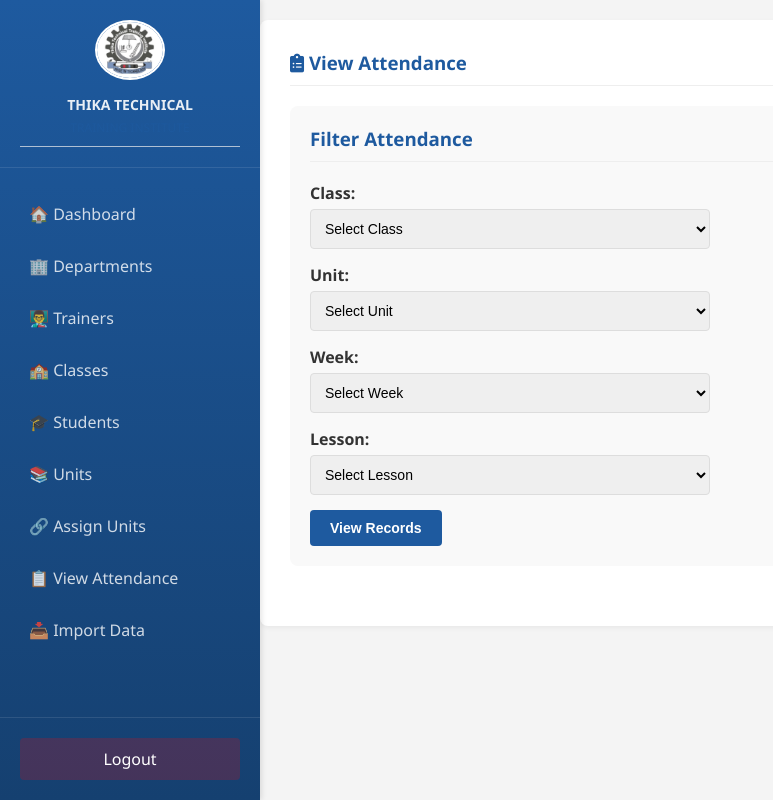
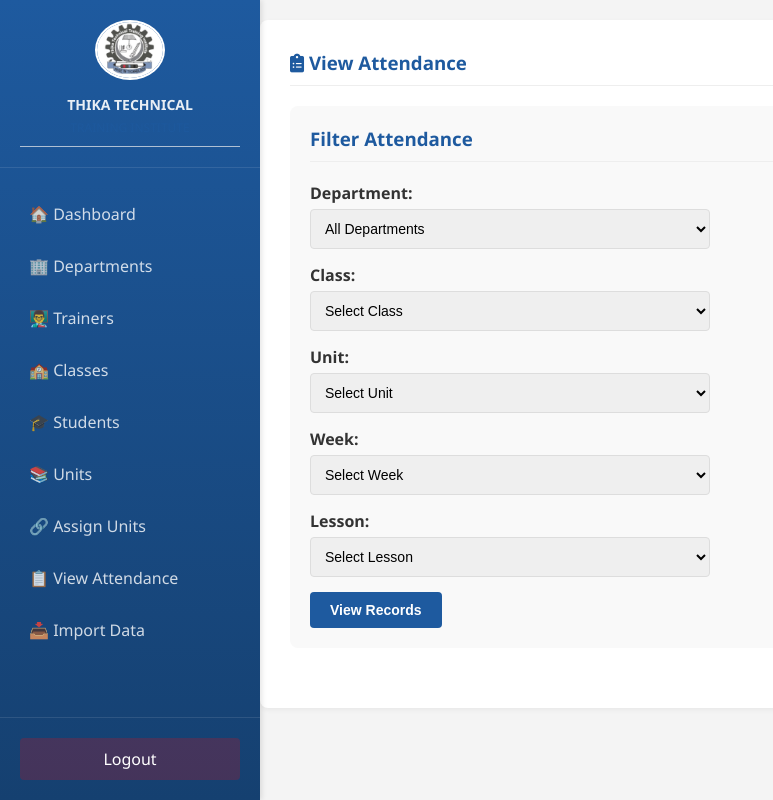
Before and after one commit to alexfreed1/myrenderproject, a Flask app: page /admin/view_attendance in a window 1280 px wide. Shown: the whole page, without its empty margins (0-773 px from the left). Run offline with Flask 3, Linux system fonts and the light colour scheme; the visitor is signed in with stand-in values (Sample User, id 1); data that the repository does not hold is empty; some libraries are stand-ins or nearby versions.

Commit message:
feat: add department filter to view attendance

```diff
--- a/routes/admin.py
+++ b/routes/admin.py
@@ -349,11 +349,17 @@ def assign_units():
 @admin_required
 def view_attendance():
     db = get_db(); cur = db.cursor()
+    dept_id  = request.args.get('dept_id',  0, type=int)
     class_id = request.args.get('class_id', 0, type=int)
-    unit_id = request.args.get('unit_id', 0, type=int)
-    week = request.args.get('week', 0, type=int)
-    lesson = request.args.get('lesson', '')
-    cur.execute("SELECT * FROM classes ORDER BY name")
+    unit_id  = request.args.get('unit_id',  0, type=int)
+    week     = request.args.get('week',     0, type=int)
+    lesson   = request.args.get('lesson',  '')
+    cur.execute("SELECT * FROM departments ORDER BY name")
+    departments = cur.fetchall()
+    if dept_id:
+        cur.execute("SELECT * FROM classes WHERE department_id=%s ORDER BY name", (dept_id,))
+    else:
+        cur.execute("SELECT * FROM classes ORDER BY name")
     classes = cur.fetchall()
     cur.execute("SELECT * FROM units ORDER BY code")
     units = cur.fetchall()
@@ -364,7 +370,10 @@ def view_attendance():
             WHERE a.unit_id=%s AND a.week=%s AND a.lesson=%s AND s.class_id=%s
             ORDER BY s.admission_number""", (unit_id, week, lesson, class_id))
         attendance = cur.fetchall()
-    return render_template('admin/view_attendance.html', classes=classes, units=units, attendance=attendance, class_id=class_id, unit_id=unit_id, week=week, lesson=lesson)
+    return render_template('admin/view_attendance.html',
+        departments=departments, classes=classes, units=units,
+        attendance=attendance, dept_id=dept_id,
+        class_id=class_id, unit_id=unit_id, week=week, lesson=lesson)
 
 # ── Download Attendance PDF ───────────────────────────────────────────────────
 
--- a/templates/admin/view_attendance.html
+++ b/templates/admin/view_attendance.html
@@ -6,45 +6,73 @@
 
   <div class="form-section">
     <h3>Filter Attendance</h3>
-    <form method="get" action="/admin/view_attendance">
+    <form method="get" action="/admin/view_attendance" id="filterForm">
+
+      <label>Department:</label>
+      <select name="dept_id" id="deptSelect" onchange="this.form.submit()">
+        <option value="">All Departments</option>
+        {% for d in departments %}
+          <option value="{{ d.id }}" {% if dept_id == d.id %}selected{% endif %}>{{ d.name }}</option>
+        {% endfor %}
+      </select>
+
       <label>Class:</label>
-      <select name="class_id" required>
+      <select name="class_id">
         <option value="">Select Class</option>
-        {% for c in classes %}<option value="{{ c.id }}" {% if class_id == c.id %}selected{% endif %}>{{ c.name }}</option>{% endfor %}
+        {% for c in classes %}
+          <option value="{{ c.id }}" {% if class_id == c.id %}selected{% endif %}>{{ c.name }}</option>
+        {% endfor %}
       </select>
+
       <label>Unit:</label>
-      <select name="unit_id" required>
+      <select name="unit_id">
         <option value="">Select Unit</option>
-        {% for u in units %}<option value="{{ u.id }}" {% if unit_id == u.id %}selected{% endif %}>{{ u.code }} - {{ u.name }}</option>{% endfor %}
+        {% for u in units %}
+          <option value="{{ u.id }}" {% if unit_id == u.id %}selected{% endif %}>{{ u.code }} - {{ u.name }}</option>
+        {% endfor %}
       </select>
+
       <label>Week:</label>
-      <select name="week" required>
+      <select name="week">
         <option value="">Select Week</option>
-        {% for i in range(1, 53) %}<option value="{{ i }}" {% if week == i %}selected{% endif %}>Week {{ i }}</option>{% endfor %}
+        {% for i in range(1, 53) %}
+          <option value="{{ i }}" {% if week == i %}selected{% endif %}>Week {{ i }}</option>
+        {% endfor %}
       </select>
+
       <label>Lesson:</label>
-      <select name="lesson" required>
+      <select name="lesson">
         <option value="">Select Lesson</option>
-        {% for l in ['L1','L2','L3','L4'] %}<option value="{{ l }}" {% if lesson == l %}selected{% endif %}>{{ l }}</option>{% endfor %}
+        {% for l in ['L1','L2','L3','L4'] %}
+          <option value="{{ l }}" {% if lesson == l %}selected{% endif %}>{{ l }}</option>
+        {% endfor %}
       </select>
+
       <button type="submit">View Records</button>
     </form>
   </div>
 
-  {% if class_id and unit_id %}
+  {% if class_id and unit_id and week and lesson %}
   <h3>Attendance Records</h3>
-  <a href="/admin/download_attendance_pdf?class_id={{ class_id }}&unit_id={{ unit_id }}&week={{ week }}&lesson={{ lesson }}" class="btn" style="background:#28a745;margin-bottom:15px;" target="_blank">Download PDF</a>
+  <a href="/admin/download_attendance_pdf?class_id={{ class_id }}&unit_id={{ unit_id }}&week={{ week }}&lesson={{ lesson }}"
+     class="btn" style="background:#28a745;margin-bottom:15px;display:inline-block;" target="_blank">
+    Download PDF
+  </a>
   {% if not attendance %}
     <p style="margin-top:15px;color:#888;">No records found for this selection.</p>
   {% else %}
   <table>
-    <thead><tr><th>Admission No</th><th>Name</th><th>Status</th><th>Date Recorded</th></tr></thead>
+    <thead>
+      <tr><th>Admission No</th><th>Name</th><th>Status</th><th>Date Recorded</th></tr>
+    </thead>
     <tbody>
       {% for r in attendance %}
       <tr>
         <td>{{ r.admission_number }}</td>
         <td>{{ r.full_name }}</td>
-        <td style="color:{% if r.status == 'Present' %}#28a745{% else %}#dc3545{% endif %};font-weight:bold;">{{ r.status }}</td>
+        <td style="color:{% if r.status == 'Present' %}#28a745{% else %}#dc3545{% endif %};font-weight:bold;">
+          {{ r.status }}
+        </td>
         <td>{{ r.attendance_date }}</td>
       </tr>
       {% endfor %}
```
